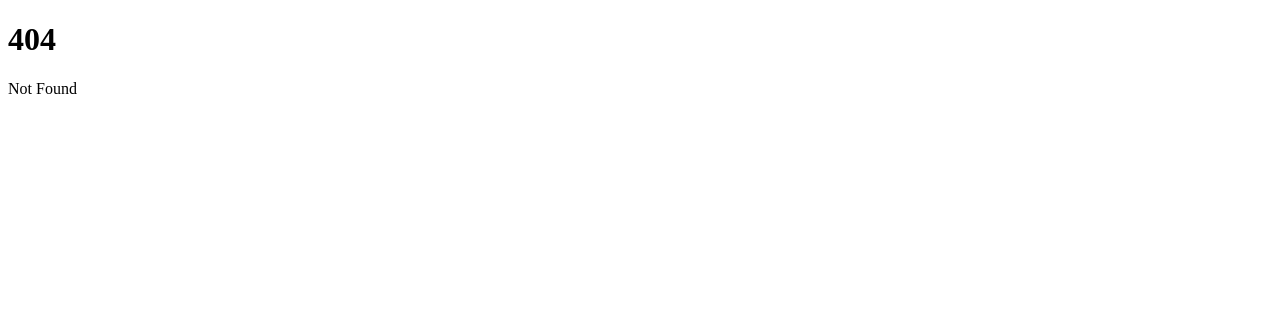
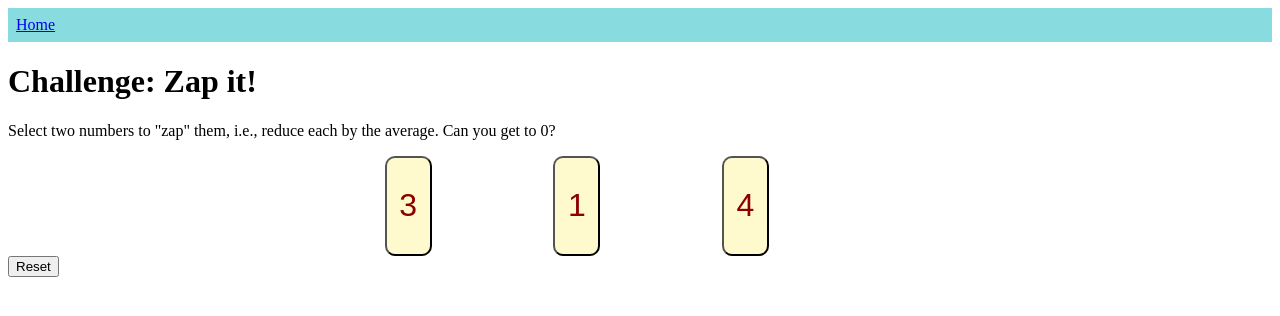
Before and after one commit to drewyoungren/svandbox, a SvelteKit app: page /amp2024/zap in a window 1280 px wide. Before the commit this address had no page. Shown: the top 316 px of the page. Built offline with nearby package versions, Linux system fonts and the light colour scheme.

Commit message:
"Zap v.1"

```diff
--- /dev/null
+++ b/src/routes/amp2024/zap/+page.svelte
@@ -0,0 +1,90 @@
+<script>
+  import { spring } from 'svelte/motion';
+  import { fade } from 'svelte/transition';
+
+  // @ts-nocheck
+
+  let status = [3, 1, 4];
+
+  /**
+   * @type Array<Number>
+   */
+  let selected = [];
+
+  /**
+   *
+   * @param i {Number}
+   * @param j {Number}
+   */
+  function zap(i, j) {
+    const avg = (status[i] + status[j]) / 2;
+    status[i] -= avg;
+    status[j] -= avg;
+  }
+</script>
+
+<h1>Challenge: Zap it!</h1>
+
+<p>
+  Select two numbers to "zap" them, i.e., reduce each by the average. Can you
+  get to 0?
+</p>
+
+<div id="number_holder">
+  {#each status.entries() as [id, value]}
+    <button
+      class="numberthing"
+      transition:fade
+      class:active={selected.indexOf(id) > -1}
+      on:click={(e) => {
+        if (selected.indexOf(id) == -1) {
+          selected = [...selected, id];
+        }
+        if (selected.length == 2) {
+          setTimeout(
+            (i, j) => {
+              zap(i, j);
+              selected = [];
+            },
+            400,
+            ...selected
+          );
+        }
+      }}
+    >
+      {value}
+    </button>
+  {/each}
+</div>
+
+<div>
+  <button
+    on:click={() => {
+      status = [3, 1, 4];
+    }}>Reset</button
+  >
+</div>
+
+<style>
+  #number_holder {
+    position: relative;
+    display: flex;
+    justify-content: space-around;
+    height: 100px;
+    width: 40%;
+    left: 25%;
+  }
+
+  .active {
+    background-color: red;
+    border: 10px solid green;
+  }
+
+  button.numberthing {
+    background-color: lemonchiffon;
+    color: darkred;
+    font-size: xx-large;
+    padding: 0.4em;
+    border-radius: 10px;
+  }
+</style>
```
